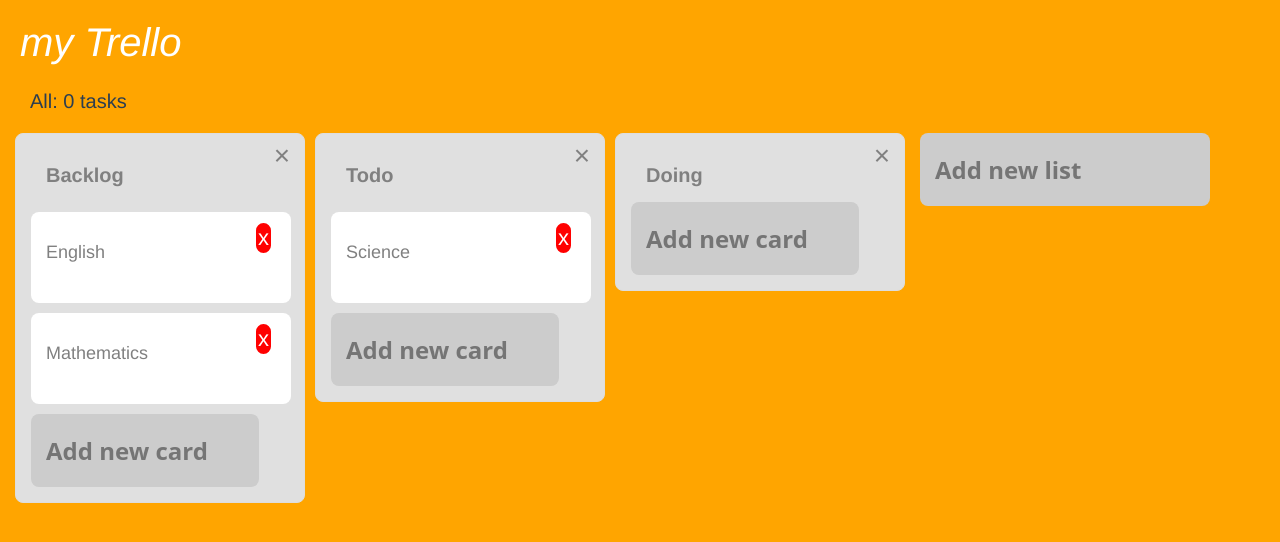
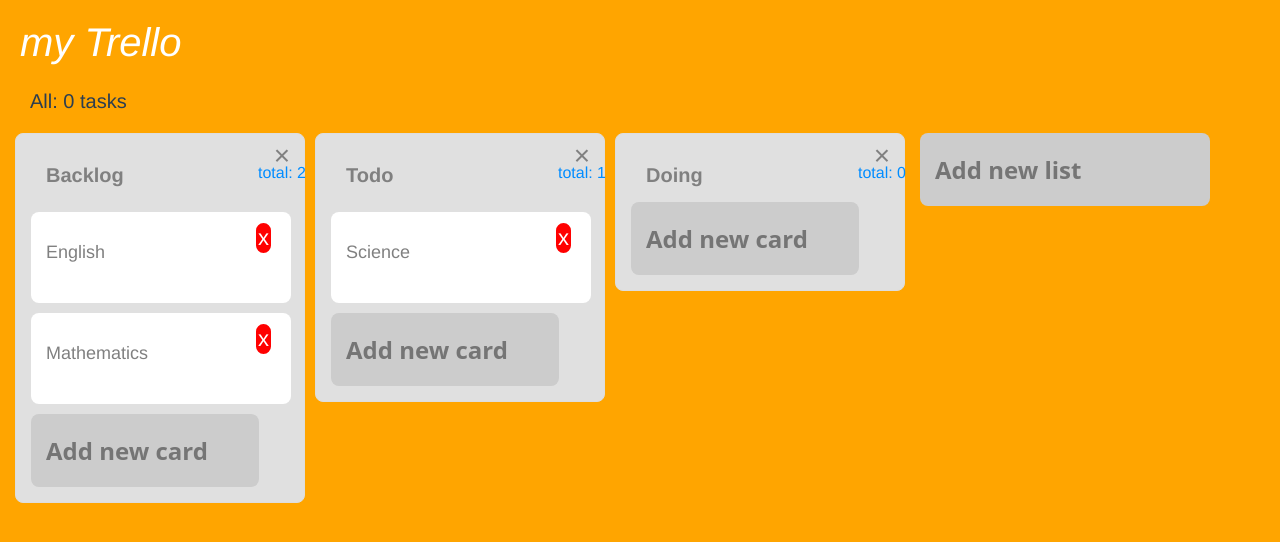
Before and after one commit to junichiseki0831/my-trello, a Vue app: page / in a window 1280 px wide. Shown: the top 542 px of the page. Built offline with nearby package versions, Linux system fonts and the light colour scheme.

Commit message:
リスト内のカード総数を表示

```diff
--- a/src/assets/css/styles.css
+++ b/src/assets/css/styles.css
@@ -129,7 +129,7 @@
 }
 
 .list-counter {
-  color: rgb(158, 159, 160);
+  color: rgb(0, 140, 255);
   padding: 15px;
 }
 
--- a/src/components/List.vue
+++ b/src/components/List.vue
@@ -2,6 +2,7 @@
   <div class="list">
     <div class="listheader">
       <p class="list-title">{{ title }}</p>
+      <p class="list-counter">total: {{ totalCardInList }}</p>
       <div class="deletelist" @click="removeList">×</div>
     </div>
     <card v-for="(item, index) in cards"
@@ -38,6 +39,11 @@
       required: true
     }
   },
+  computed: {
+    totalCardInList() {
+      return this.cards.length
+    }
+  },
   methods: {
     //リスト削除メソッド
     removeList: function() {
```
